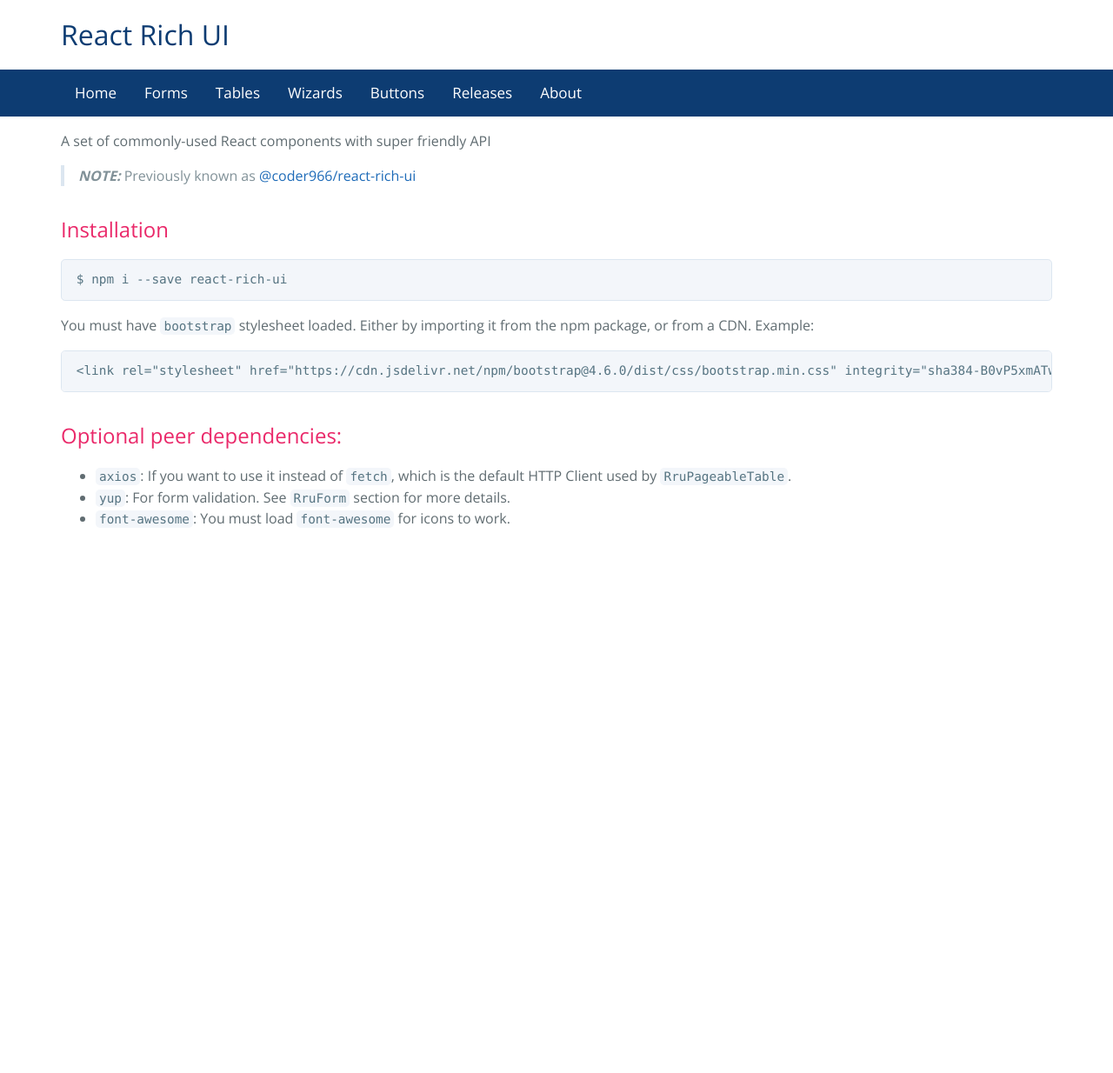
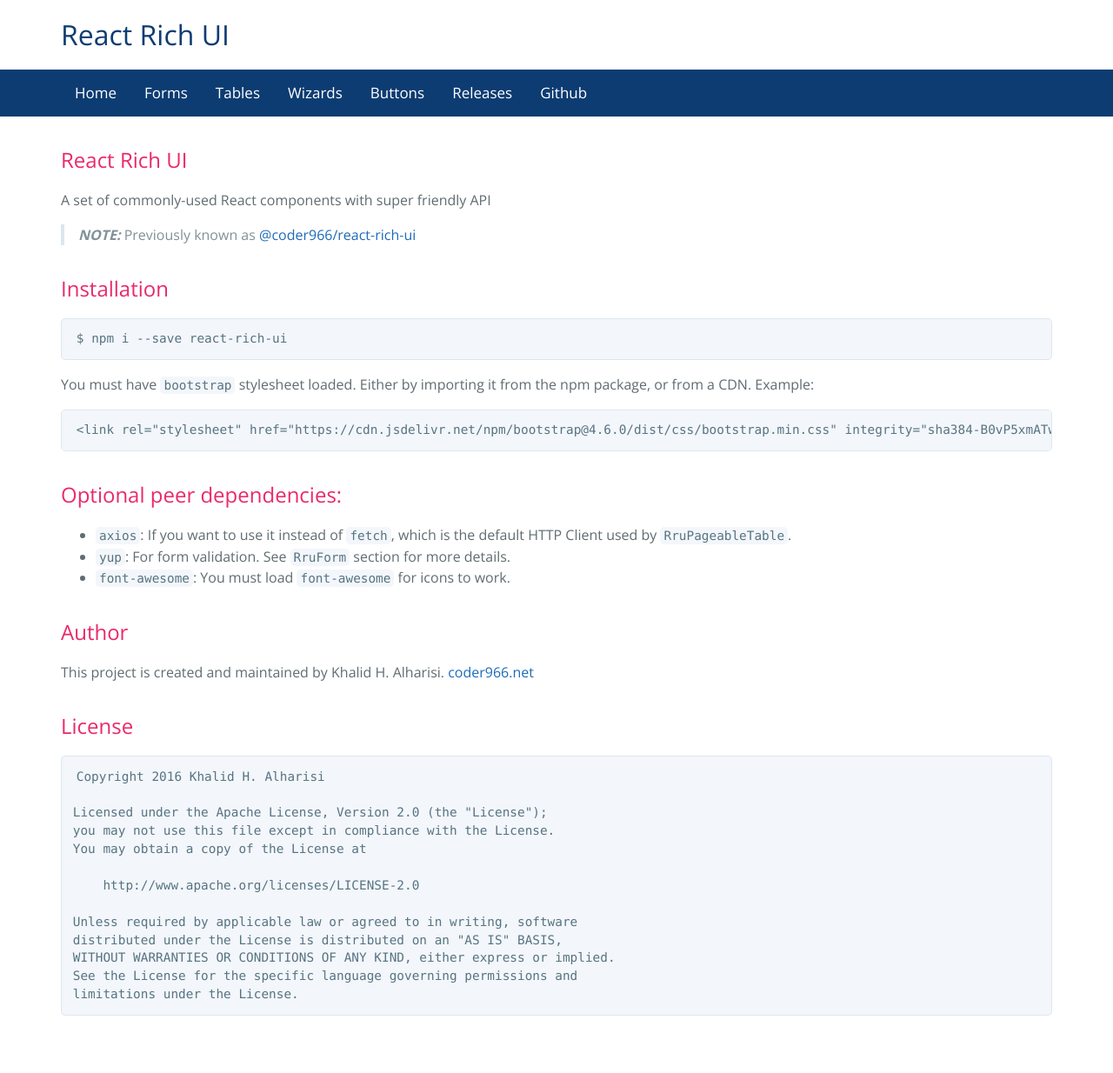
Before and after one commit to coder966/react-rich-ui, a Jekyll site: the page built from index.md, in a window 1280 px wide. Shown: the whole page at 87% size. Built offline with Jekyll 4.4.1, drawn with Linux system fonts in a browser that asks for light colours; our own code applies the rules of GitHub Pages for plain Markdown files; before the commit the page ends 900 px from its top, so only the background shows below that.

Commit message:
website: imporvements

````diff
--- a/_layouts/default.html
+++ b/_layouts/default.html
@@ -22,7 +22,7 @@
           <a class='nav-item' href='/docs/v1/RruStepsWizard'>Wizards</a>
           <a class='nav-item' href='/docs/v1/RruButton'>Buttons</a>
           <a class='nav-item' href='/CHANGELOG'>Releases</a>
-          <a class='nav-item' href='/about'>About</a>
+          <a class='nav-item' href='https://github.com/coder966/react-rich-ui'>Github</a>
           <label class='nav-item icon' for='nav-checkbox' />
         </div>
       </div>
--- a/assets/style.css
+++ b/assets/style.css
@@ -22,6 +22,8 @@
 .container{
     margin-right: auto;
     margin-left: auto;
+    padding-right: 16px;
+    padding-left: 16px;
 }
 
 @media screen and (min-width: 575px) {
@@ -99,6 +101,9 @@
 }
 
 @media screen and (max-width: 775px) {
+    header nav > div {
+        padding: 0 !important;
+    }
     header nav .nav-item{
         display: none;
     }
--- a/index.md
+++ b/index.md
@@ -1,3 +1,4 @@
+## React Rich UI
 A set of commonly-used React components with super friendly API
 
 > **_NOTE:_**  Previously known as [@coder966/react-rich-ui](https://www.npmjs.com/package/@coder966/react-rich-ui)
@@ -17,3 +18,26 @@
 - `axios`: If you want to use it instead of `fetch`, which is the default HTTP Client used by `RruPageableTable`.
 - `yup`: For form validation. See `RruForm` section for more details.
 - `font-awesome`: You must load `font-awesome` for icons to work.
+
+
+## Author
+This project is created and maintained by Khalid H. Alharisi. [coder966.net](https://coder966.net)
+
+
+## License
+
+```txt
+Copyright 2016 Khalid H. Alharisi
+
+Licensed under the Apache License, Version 2.0 (the "License");
+you may not use this file except in compliance with the License.
+You may obtain a copy of the License at
+
+    http://www.apache.org/licenses/LICENSE-2.0
+
+Unless required by applicable law or agreed to in writing, software
+distributed under the License is distributed on an "AS IS" BASIS,
+WITHOUT WARRANTIES OR CONDITIONS OF ANY KIND, either express or implied.
+See the License for the specific language governing permissions and
+limitations under the License.
+```
````
Also changed, not shown: about.md (deleted, +0 -21 lines).
